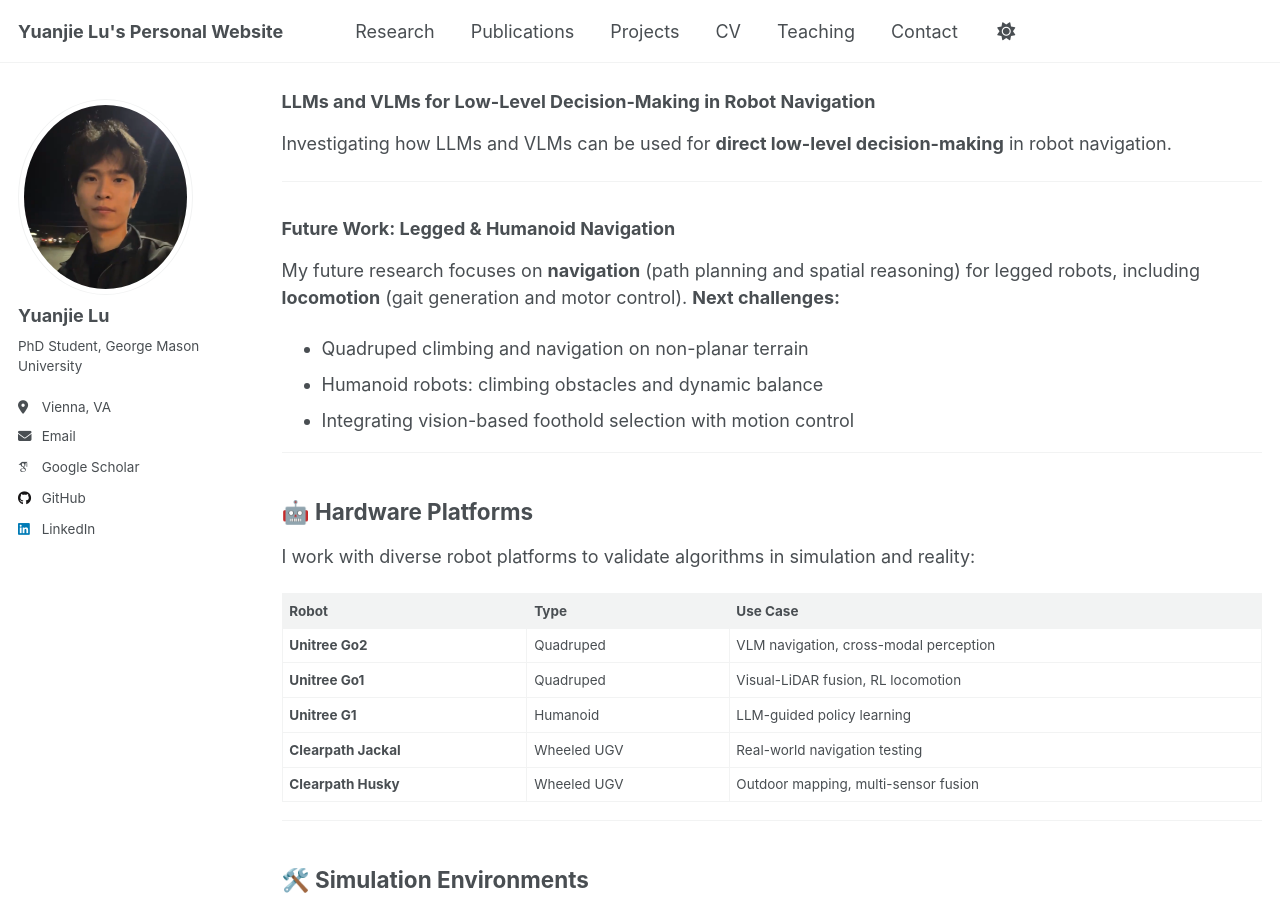
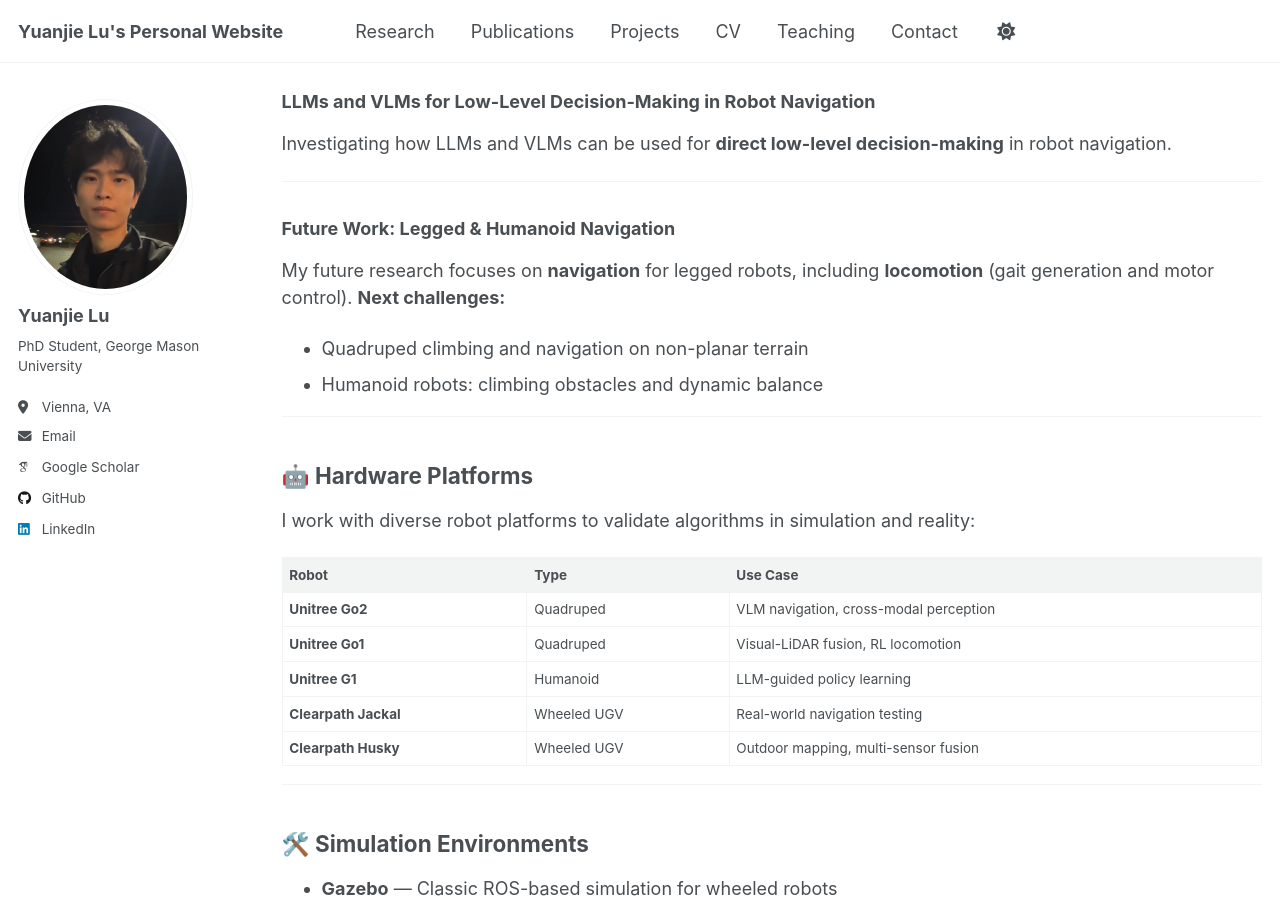
Before and after one commit to yuanjielu-64/yuanjielu-64.github.io, a Jekyll site: the page built from _pages/research.md, in a window 1280 px wide and 900 px high, scrolled down 521 px. Built offline with Jekyll 4.4.1, drawn with Linux system fonts in a browser that asks for light colours; some web fonts are replaced; a script that is not in the unit is left out.

Commit message:
Update research.md

```diff
--- a/_pages/research.md
+++ b/_pages/research.md
@@ -22,11 +22,10 @@ Investigating how LLMs and VLMs can be used for **direct low-level decision-maki
 ---
 
 ### **Future Work: Legged & Humanoid Navigation**
-My future research focuses on **navigation** (path planning and spatial reasoning) for legged robots, including **locomotion** (gait generation and motor control).
+My future research focuses on **navigation** for legged robots, including **locomotion** (gait generation and motor control).
 **Next challenges:**
 - Quadruped climbing and navigation on non-planar terrain
 - Humanoid robots: climbing obstacles and dynamic balance
-- Integrating vision-based foothold selection with motion control
 
 ---
 
```
